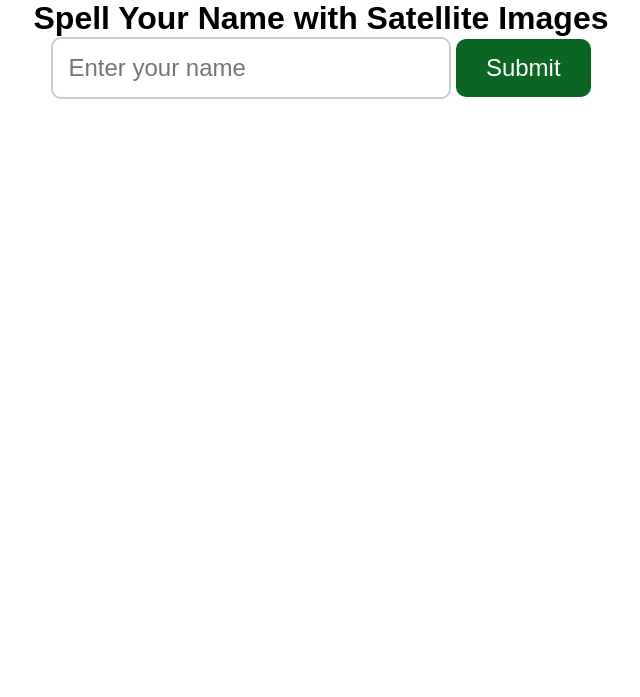
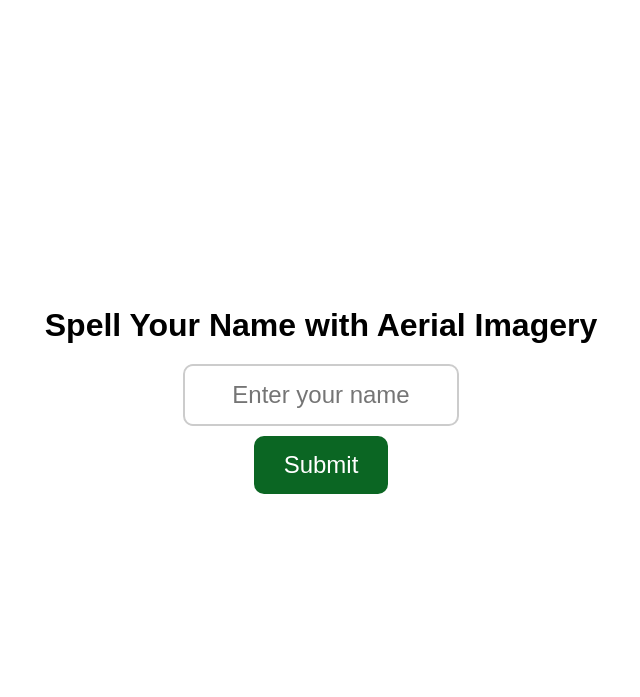
Before and after one commit to PatFrdnnd/sentname, a Flask app: page / in a window 1280 px wide. Shown: the top 697 px of the page, without its empty margins (319-959 px from the left). Run offline with Flask 3, Linux system fonts and the light colour scheme.

Commit message:
Update index.html

```diff
--- a/templates/index.html
+++ b/templates/index.html
@@ -3,7 +3,7 @@
 <head>
     <meta charset="UTF-8">
     <meta name="viewport" content="width=device-width, initial-scale=1.0">
-    <title>Spell Your Name with Satellite Images</title>
+    <title>Spell Your Name with Aerial Imagery</title>
     <style>
         * {
             margin: 0;
@@ -16,25 +16,37 @@
             text-align: center;
             width: 100%;
             height: 100vh;
-            overflow-x: hidden; /* Prevents horizontal scrolling */
+            overflow: hidden; /* Prevent scrolling */
             display: flex;
             flex-direction: column;
             align-items: center;
-            justify-content: space-between;
+            justify-content: center;
+            padding: 20px;
         }
 
-        /* Make form input box responsive */
+        h1 {
+            font-size: 2rem;
+            margin-bottom: 20px;
+        }
+
+        /* Form styling */
+        form {
+            display: flex;
+            flex-direction: column;
+            align-items: center;
+            gap: 10px;
+        }
+
         input[type="text"] {
-            width: 80%; /* Increased width for mobile */
-            max-width: 400px; /* Limits expansion on larger screens */
+            width: 80%;
+            max-width: 400px;
             padding: 15px;
             font-size: 1.5rem;
             border: 2px solid #ccc;
             border-radius: 10px;
-            margin-bottom: 20px;
+            text-align: center;
         }
 
-        /* Responsive button */
         button {
             padding: 15px 30px;
             font-size: 1.5rem;
@@ -45,68 +57,46 @@
             cursor: pointer;
         }
 
-        /* Responsive image container */
+        /* Image container */
         .name-images {
             display: flex;
-            flex-wrap: wrap;
             justify-content: center;
+            align-items: center;
             gap: 10px;
             width: 100%;
-            max-width: 90vw;
-            margin: 0 auto;
+            overflow: hidden;
+            margin-top: 20px;
         }
 
-        /* Responsive name images */
+        /* Image scaling */
         .name-images img {
-            width: clamp(50px, 8vw, 100px); /* Ensures images scale but stay within limits */
+            flex-grow: 1;
+            max-width: 10vw; /* Adjust width dynamically */
             height: auto;
             border: 3px solid black;
             border-radius: 3px;
-        }
-
-        /* Banner fixes */
-        .banner-container {
-            width: 100%;
-            max-height: 100px; /* Prevent excessive height */
-            display: flex;
-            justify-content: center;
-            align-items: center;
-            overflow: hidden;
-        }
-
-        .banner {
-            width: 100%;
-            height: auto;
-            max-height: 100px;
-            object-fit: contain;
         }
     </style>
 </head>
 <body>
 
-    <!-- Main content -->
-    <div>
-        <h1>Spell Your Name with Satellite Images</h1>
-        <form method="POST">
-            <input type="text" name="name" placeholder="Enter your name" required>
-            <button type="submit">Submit</button>
-        </form>
-    </div>
+    <!-- Title -->
+    <h1>Spell Your Name with Aerial Imagery</h1>
 
-    <!-- If images are submitted, display them -->
+    <!-- Input form -->
+    <form method="POST">
+        <input type="text" name="name" placeholder="Enter your name" required>
+        <button type="submit">Submit</button>
+    </form>
+
+    <!-- Display images dynamically in one row -->
     {% if images %}
         <div class="name-images">
-            <h2>Here is your name from above:</h2>
             {% for img in images %}
                 <img src="{{ img }}" alt="Letter">
             {% endfor %}
         </div>
     {% endif %}
 
-    <!-- Banner at the bottom -->
-    <div class="banner-container">
-        <img src="/static/images/banner.png" alt="Banner" class="banner">
-    </div>
-
 </body>
 </html>
```
